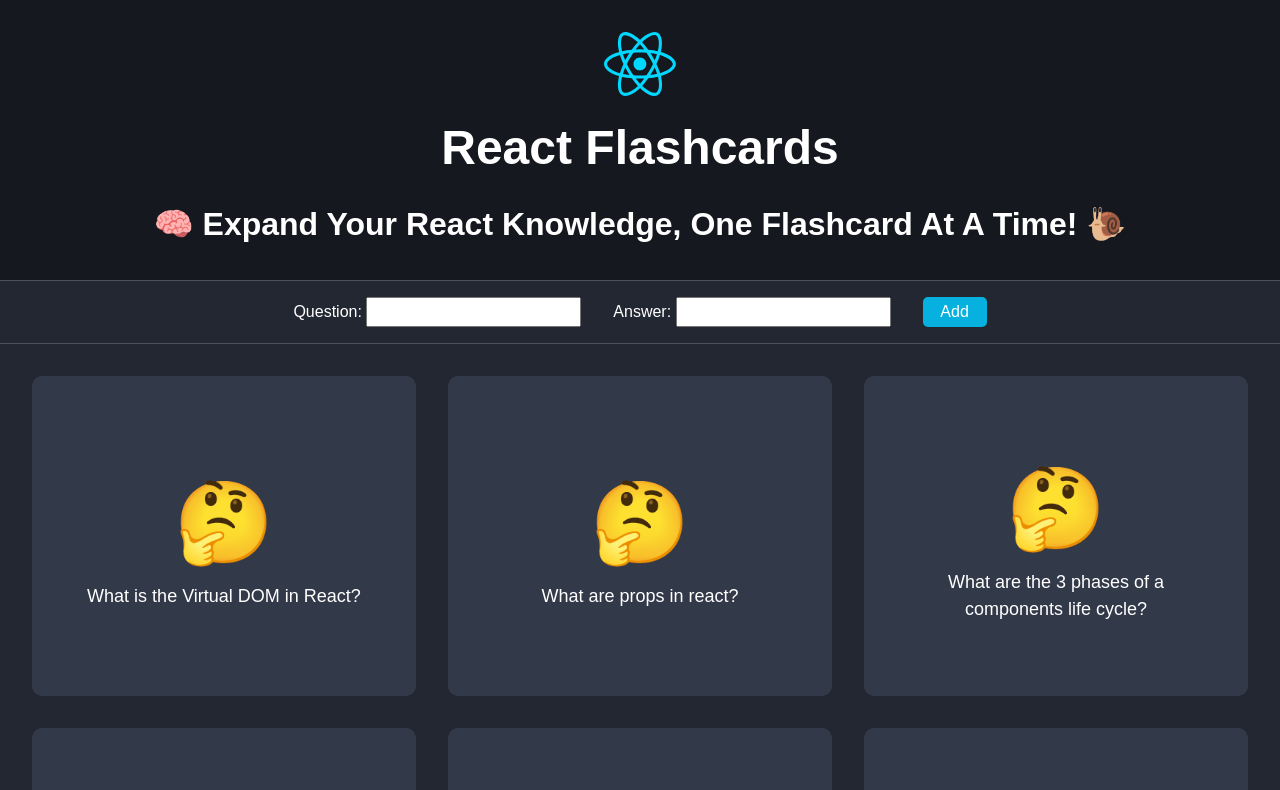
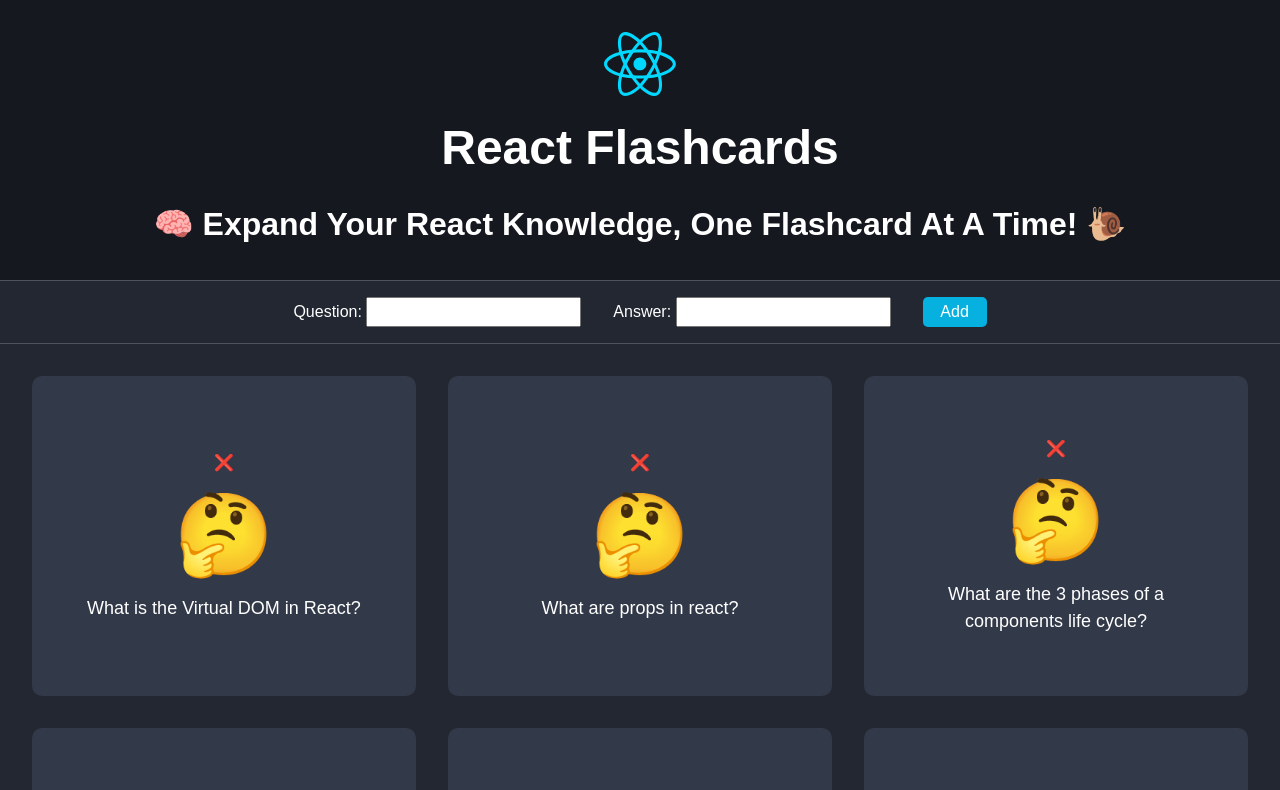
Before and after one commit to jjw9494/React-Flashcard-App, a React (Vite) app in the folder flashcard-app/: page / in a window 1280 px wide. Shown: the top 790 px of the page. Built offline with nearby package versions, Linux system fonts and the light colour scheme.

Commit message:
delete framwork V0.1

```diff
--- a/flashcard-app/src/App.jsx
+++ b/flashcard-app/src/App.jsx
@@ -14,7 +14,7 @@
 		<>
 			<Header />
 			<Form setDb={setDb}/>
-			<Flashcards db={db}/>
+			<Flashcards db={db} setDb={setDb}/>
 			<Footer />
 		</>
 	);
--- a/flashcard-app/src/Flashcard.jsx
+++ b/flashcard-app/src/Flashcard.jsx
@@ -1,16 +1,17 @@
 import { useState } from "react";
 import "./Styles/flashcards.css";
 
-export default function Flashcard({ answer, question }) {
+export default function Flashcard({ answer, question, deleteCard, id }) {
 	const [flippedState, setFlippedState] = useState(false);
 
 	console.log(flippedState);
 
 	return (
 		<div
+			id={id}
 			className="flashcard-item"
 			onClick={() => setFlippedState((prev) => !prev)}
-		>
+		> <p id={id} className="flashcard-deletebtn" onClick={deleteCard}>❌</p>
 			{flippedState ? (
 				<>
 					<p className="flashcard-emoji">🤯</p>
--- a/flashcard-app/src/Flashcards.jsx
+++ b/flashcard-app/src/Flashcards.jsx
@@ -2,16 +2,31 @@
 import "./Styles/flashcards.css";
 import Flashcard from "./Flashcard";
 
-function Flashcards({ db }) {
+function Flashcards({ db, setDb }) {
+	function deleteCard(e) {
+		// console.log(e.target.id)
+		let updatedArray=[]
+		function newArray() {
+			for (let i=0; i<db.length; i++) {
+				if (db[i].id == e.target.id) {
+					updatedArray = db.splice(i, i)
+				}
+			}
+		}
+		newArray()
+
+		setDb(updatedArray)
+	}
 	return (
 		<div>
 			<div className="flashcard-grid">
 				{db.map(({ id, question, answer }) => (
-					<Flashcard key={Number(id)} question={question} answer={answer} />
+					<Flashcard key={Number(id)} question={question} answer={answer} deleteCard={deleteCard} id={Number(id)} />
 				))}
 			</div>
 		</div>
 	);
 }
 
+
 export default Flashcards;
```
